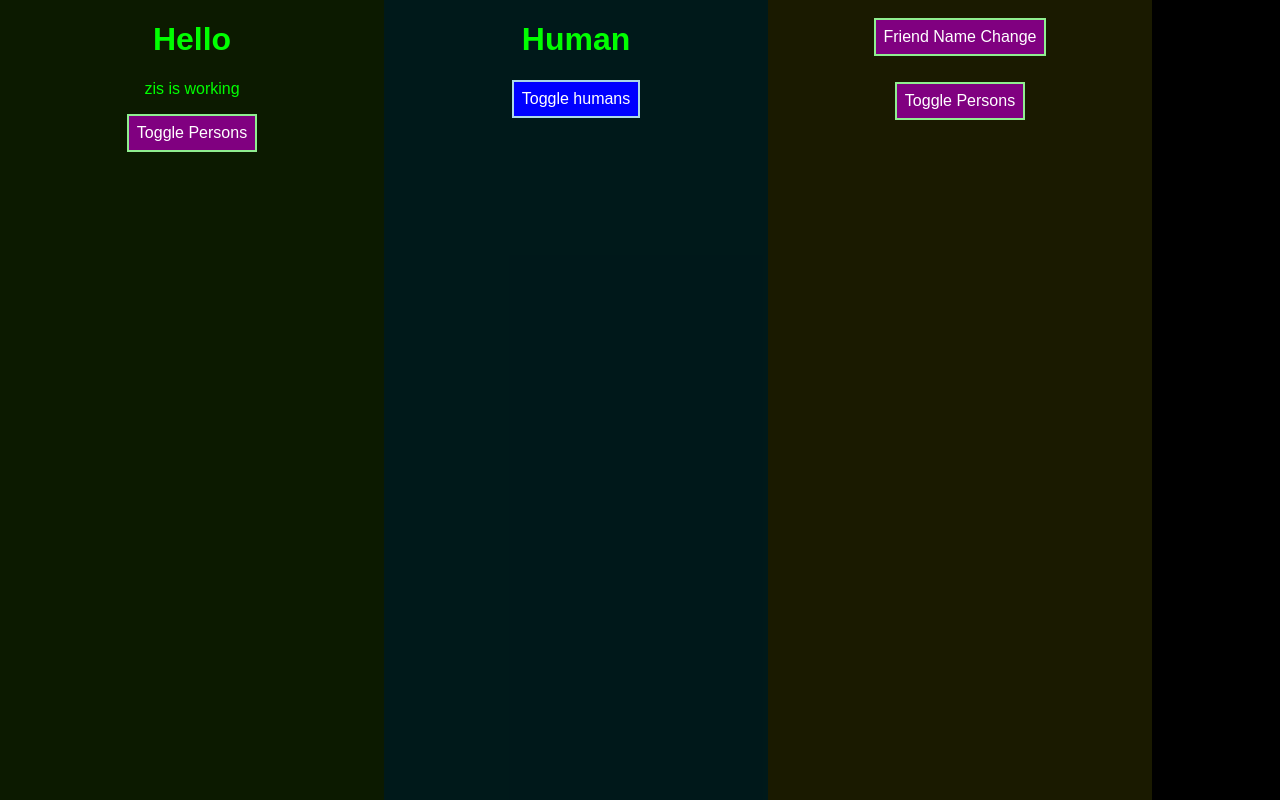
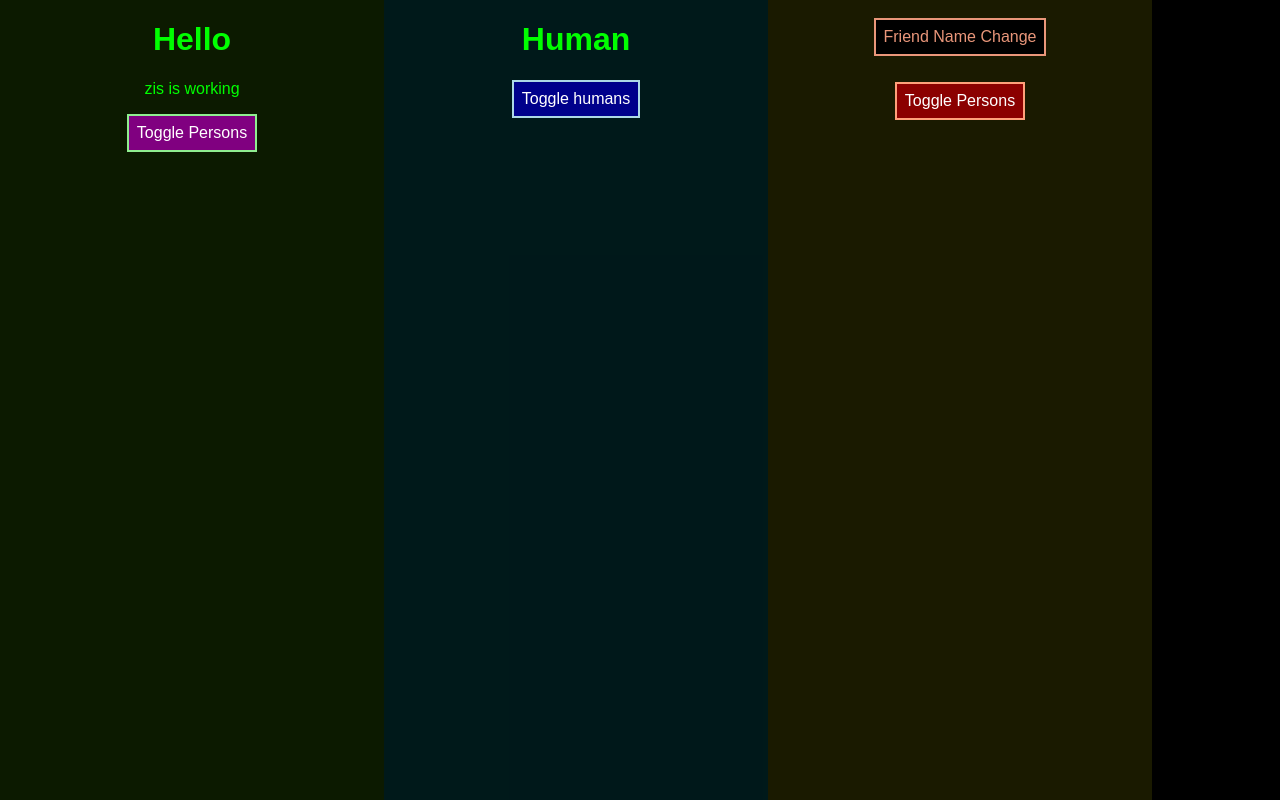
Before and after one commit to BogdanAndrijevski/react-basics, a React app: page / in a window 1280 px wide. Built offline with nearby package versions, Linux system fonts and the light colour scheme.

Commit message:
ver 1.32 - 73. Working with Css Modules - Playing with Css

```diff
--- a/src/App.css
+++ b/src/App.css
@@ -2,17 +2,33 @@
   text-align: center;
 } */
 
-
-.red{
-color:red;
+.red {
+  color: red;
 }
 
-.bold{
-font-weight: bold;
+.bold {
+  font-weight: bold;
 }
 
+.App .btnHumanStyle {
+  background-color: darkblue;
+  font: inherit;
+  border: 2px solid lightblue;
+  padding: 8px;
+  cursor: pointer;
+  color: white;
+}
 
-.btnFriendNameChange {
+.App .btnHumanStyle:hover {
+  background-color: skyblue;
+  font: inherit;
+  border: 2px solid lightblue;
+  padding: 8px;
+  cursor: pointer;
+  color: black;
+}
+
+.App .btnFriendNameChange {
   background-color: black;
   border: 2px solid darksalmon;
   color: darksalmon;
@@ -22,10 +38,18 @@ font-weight: bold;
   display: block;
   font: inherit;
 }
-
-.btnFriendToggle {
+.App .btnFriendNameChange:hover {
+  background-color: black;
+  border: 2px solid lime;
+  color: lime;
+  padding: 8px;
+  margin: 18px auto;
+  cursor: pointer;
+  display: block;
   font: inherit;
-
+}
+.App .btnFriendToggle {
+  font: inherit;
   background-color: darkred;
   border: 2px solid lightsalmon;
   color: white;
@@ -78,16 +102,14 @@ input[type="text"], textarea {
 
 } */
 
-.App button{
-  background-color:purple;
+.App button {
+  background-color: purple;
   /* background-color: ${props => props.alt ? 'darkred' : 'purple'}; */
   font: inherit;
   border: 2px solid lightgreen;
   padding: 8px;
   cursor: pointer;
   color: white;
-
-
 }
 
 .App button:hover {
@@ -96,9 +118,10 @@ input[type="text"], textarea {
   color: black;
 }
 
-.App button.Red{
+.App button.Red {
   background-color: red;
 }
-.App button.Red:hover{
+
+.App button.Red:hover {
   background-color: salmon;
 }
--- a/src/App.js
+++ b/src/App.js
@@ -6,7 +6,7 @@ import Friend from './Friend/Friend.js';
 // import styled from 'styled-components';
 
 
-
+// btnFriendNameChange
 
 class App extends Component {
 
@@ -127,14 +127,14 @@ class App extends Component {
     //   }
     // }
 
-    const btnHumanStyle = {
-      backgroundColor: 'blue',
-      font: 'inherit',
-      border: '2px solid lightblue',
-      padding: '8px',
-      cursor: 'pointer',
-      color: 'white'
-    }
+    // const btnHumanStyle = {
+    //   backgroundColor: 'blue',
+    //   font: 'inherit',
+    //   border: '2px solid lightblue',
+    //   padding: '8px',
+    //   cursor: 'pointer',
+    //   color: 'white'
+    // }
 
     let persons = null;
 
@@ -201,7 +201,7 @@ class App extends Component {
 
 
     // let classes = ['red', 'bold'].join(' '); // 'red bold' - result of join
-    let assignedClasses = [];
+    let assignedClasses = []; // pva e za 'zis is working'
     if (this.state.persons.length <= 2) {
       assignedClasses.push(classes.red)
     }
@@ -236,7 +236,7 @@ class App extends Component {
         <div className={classes.MainForHuman}>
           <h1>Human</h1>
           <button
-            style={btnHumanStyle}
+            className={classes.btnHumanStyle}
             onClick={this.togglePersonsHandlerHuman} >Toggle humans</button>
           {/* onClick={() => this.switchNameHandler('Maximilian!!')} >Switch Name</button> */}
           {/* <button onClick={() => {return this.switchNameHandler()}} >Switch Name</button> */}
@@ -283,4 +283,4 @@ class App extends Component {
 
 export default App;
 
-// ver 1.31 - 73. Working with CSS Modules
+// ver 1.32 - 73. Working with CSS Modules - Playing with css
--- a/src/Friend/Friend.js
+++ b/src/Friend/Friend.js
@@ -1,9 +1,12 @@
 import React from 'react';
-import './Friend.css';
+// import './Friend.css';
+import classes from './Friend.css';
+
 
 const friend = (props) => {
     return (
-        <div className={'Friend'}>
+        // <div className={'Friend'}>
+        <div className={classes.Friend}>
             <p onClick={props.click}>I am {props.name}, I am {props.age} years old</p>
             <p>My lucky number is {Math.floor(Math.random() * 30)}</p>
             <p>{props.children}</p>
--- a/src/Human/Human.js
+++ b/src/Human/Human.js
@@ -1,9 +1,11 @@
 import React from 'react';
-import './Human.css';
+// import './Human.css';
+import classes from './Human.css';
 
 const human = (props) => {
     return (
-        <div className={'Human'}>
+        // <div className={'Human'}>
+        <div className={classes.Human}>
             <p onClick={props.click}>I am {props.name}, I am {props.age} years old and my lucky number is {Math.floor(Math.random() * 30)}</p>
             <p>{props.children}</p>
             <input type="text" onChange={props.changed} value={props.name}/>
```
